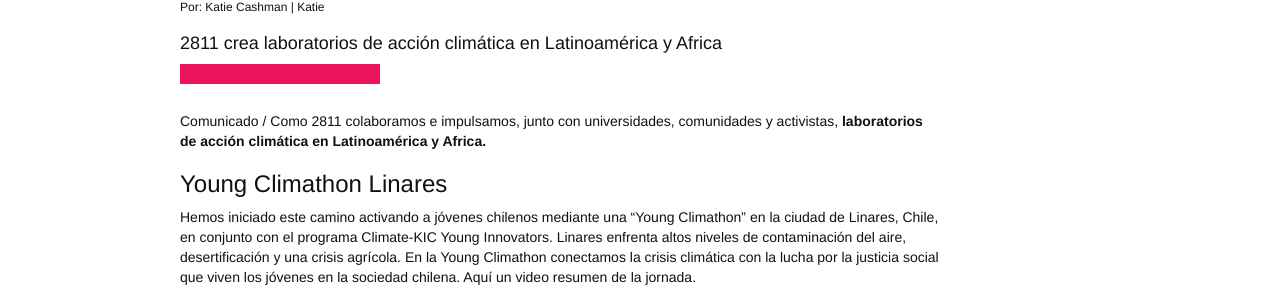
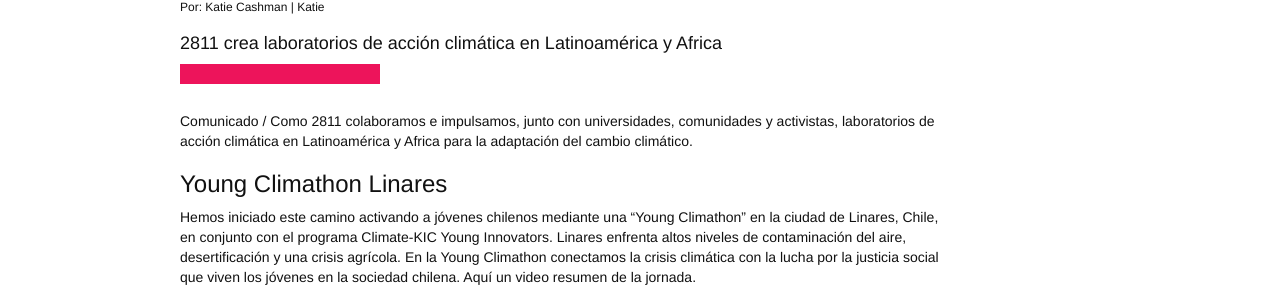
Before and after one commit to 2811Chile/2811Chile.github.io, a Jekyll site: the page built from _posts/2019-12-19-climatelabs.markdown, in a window 1280 px wide. Shown: the part 226-525 px from the top of the page. Built offline with Jekyll 4.4.1, drawn with Linux system fonts in a browser that asks for light colours; nearby versions of some CDN libraries; some web fonts are replaced.

Commit message:
Updated Climatelabs

```diff
--- a/_posts/2019-12-19-climatelabs.markdown
+++ b/_posts/2019-12-19-climatelabs.markdown
@@ -13,7 +13,7 @@
 layout: post
 ---
 
-Comunicado / Como 2811 colaboramos e impulsamos, junto con universidades, comunidades y activistas, **laboratorios de acción climática en Latinoamérica y Africa.**
+Comunicado / Como 2811 colaboramos e impulsamos, junto con universidades, comunidades y activistas, laboratorios de acción climática en Latinoamérica y Africa para la adaptación del cambio climático.
 
 <!--mas-->
 
@@ -43,7 +43,6 @@
 
 > *Los momentos más poderosos en las conferencias climáticas fueron las manifestaciones de activistas indígenas y líderes juveniles como Greta Thunberg y los viernes para una futura marcha por Madrid con 500,000 personas.*
 
-
 ### Climate Labs 2020
 
 A partir de 2020, empezaremos a trabajar con universidades en esta material, gracias a un fondo de la Unión Europea, Erasmus\+. El proyecto, liderado por la Universidad de Caldas en Colombia y 12 universidades de la región y europeas (Brasil, Colombia y México, España, Francia e Italia), con Ashoka como socio experto non-académico, fortalecerá las capacidades de investigación aplicada e innovación para la mitigación y la adaptación al cambio climático en América Latina.
```
